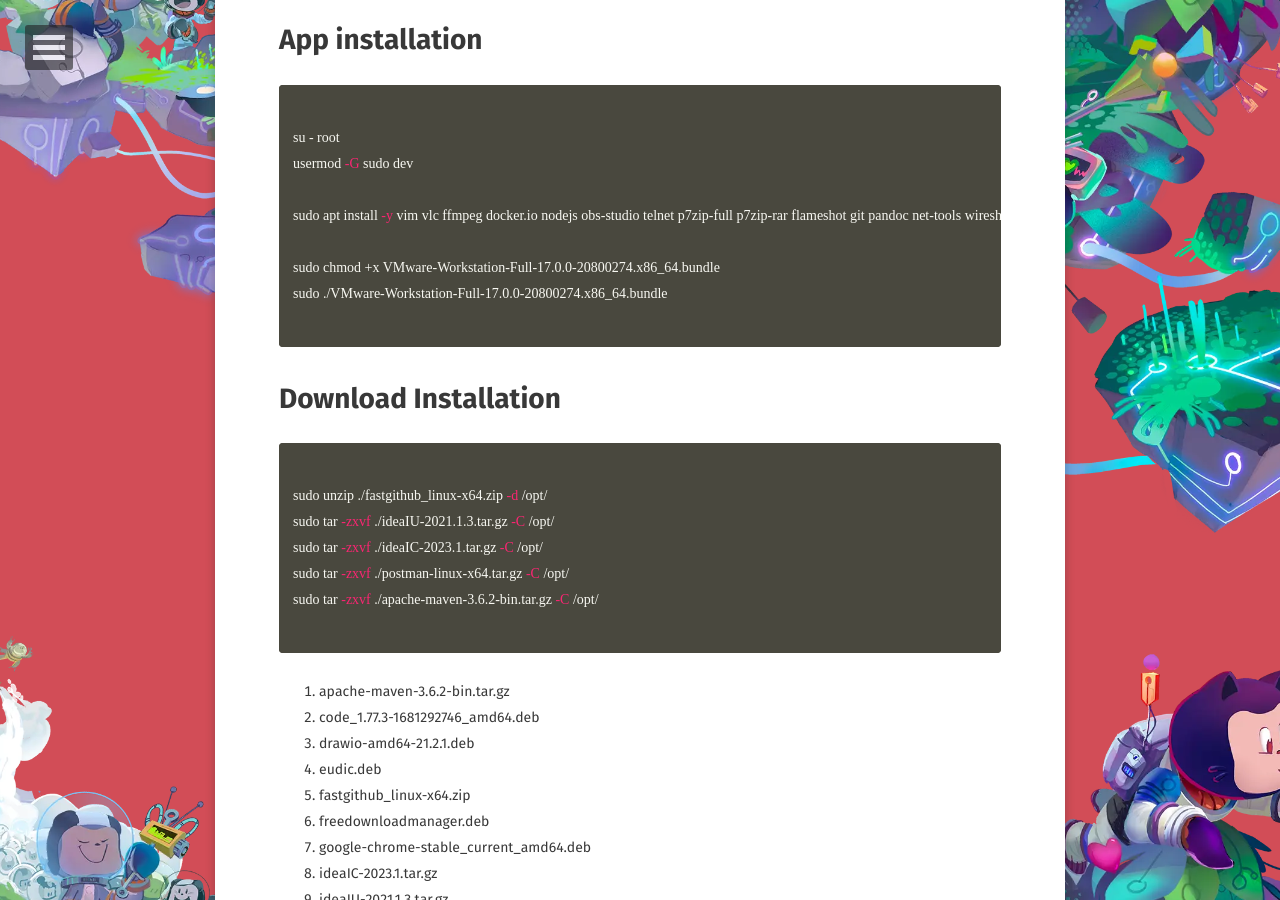
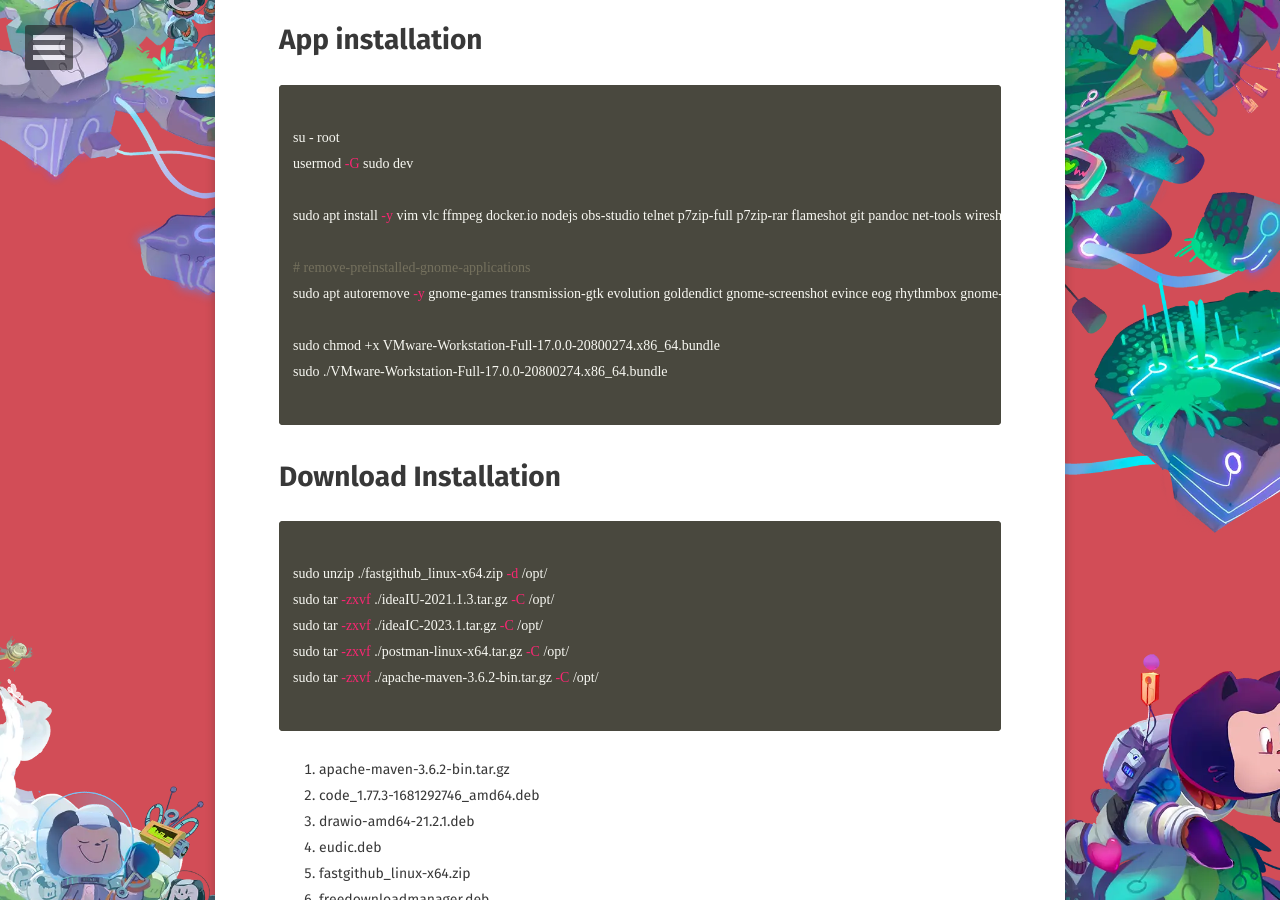
Before and after one commit to WebPavel/WebPavel.github.io, a Jekyll site: the page built from _posts/2023-04-26-Debian-My-Favorite.md, in a window 1280 px wide and 900 px high, scrolled down 356 px. Built offline with Jekyll 4.4.1, drawn with Linux system fonts in a browser that asks for light colours; some web fonts are replaced.

Commit message:
Update 2023-04-26-Debian-My-Favorite.md

```diff
--- a/_posts/2023-04-26-Debian-My-Favorite.md
+++ b/_posts/2023-04-26-Debian-My-Favorite.md
@@ -16,6 +16,9 @@
 usermod -G sudo dev
 
 sudo apt install -y vim vlc ffmpeg docker.io nodejs obs-studio telnet p7zip-full p7zip-rar flameshot git pandoc net-tools wireshark thunderbird smplayer ibus-rime
+
+# remove-preinstalled-gnome-applications
+sudo apt autoremove -y gnome-games transmission-gtk evolution goldendict gnome-screenshot evince eog rhythmbox gnome-music totem
 
 sudo chmod +x VMware-Workstation-Full-17.0.0-20800274.x86_64.bundle
 sudo ./VMware-Workstation-Full-17.0.0-20800274.x86_64.bundle
```
